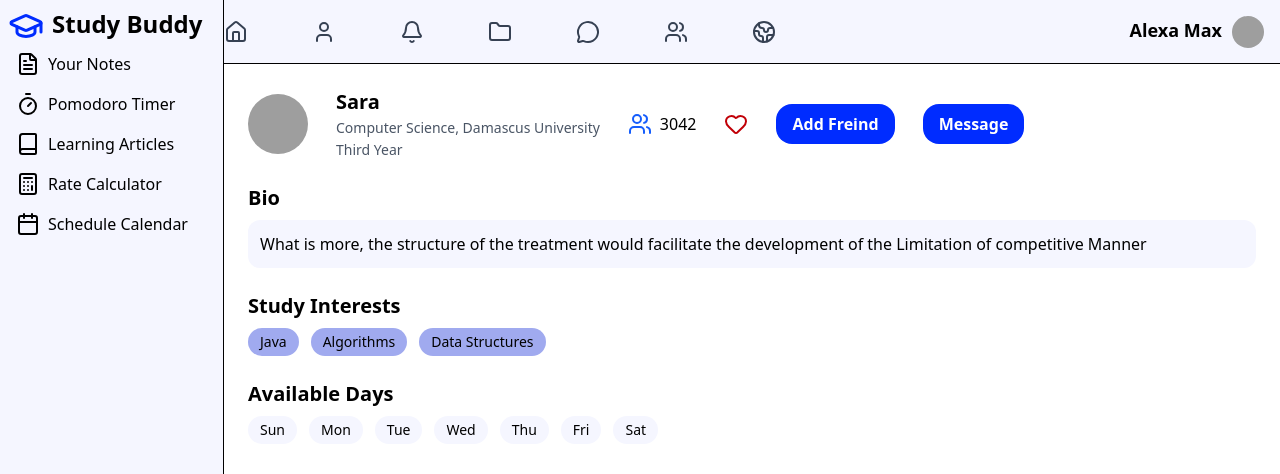
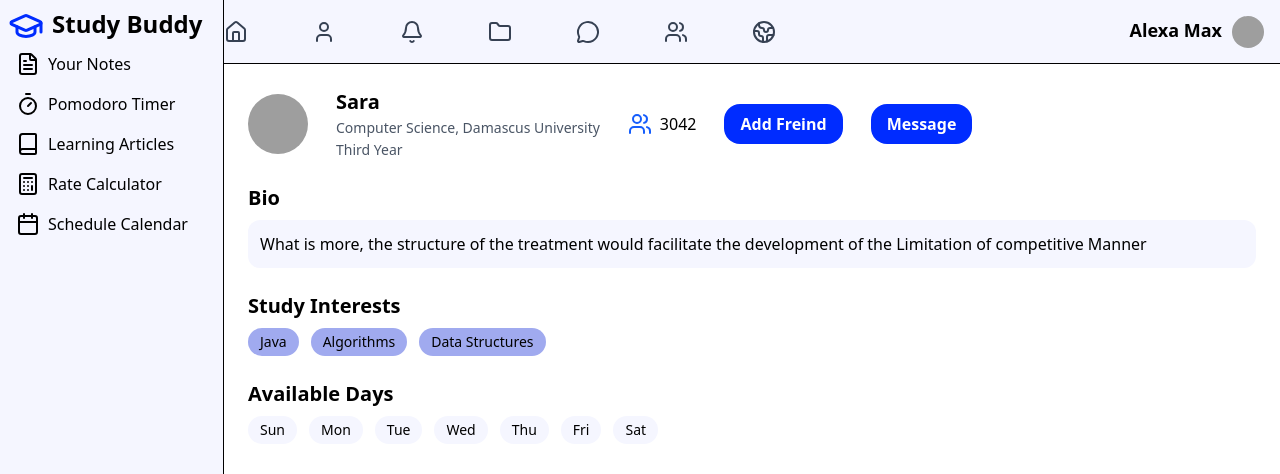
Before and after one commit to IbrahimZherati/StudyBuddy, a Next.js app in the folder studybuddy-frontend/: page /Freind-Profile in a window 1280 px wide. Shown: the top 474 px of the page. Built offline with nearby package versions, Linux system fonts and the light colour scheme; grey boxes are pictures that could not be loaded.

Commit message:
remove Heart icon from Header Freind Profile component

```diff
--- a/studybuddy-frontend/components/HeaderFreindProfile.jsx
+++ b/studybuddy-frontend/components/HeaderFreindProfile.jsx
@@ -36,8 +36,6 @@ export default function HeaderFreindProfile() {
           </span>
         </div>
 
-        <Heart className='text-red-700 cursor-pointer'/>
-
         <div className='flex gap-7'>
           <button className='btn-sign text-[1rem]'>
             Add Freind
```
